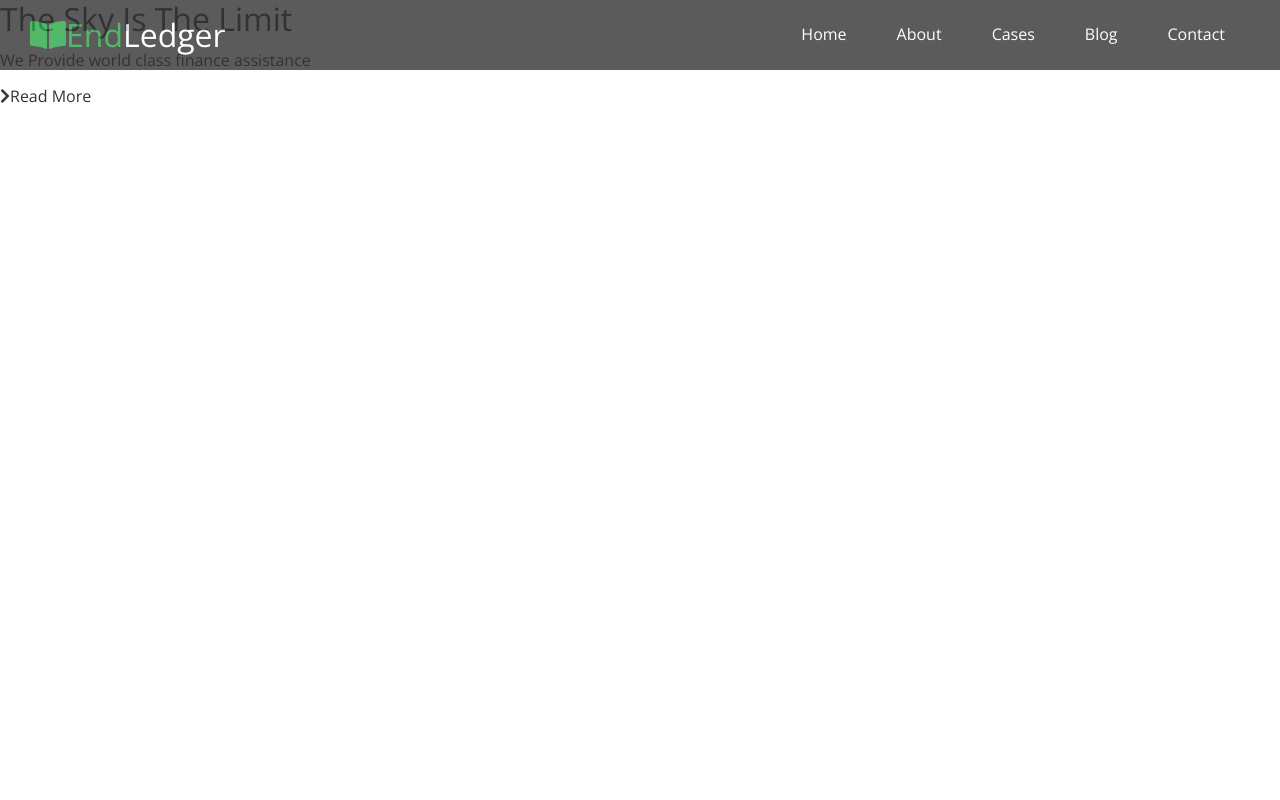
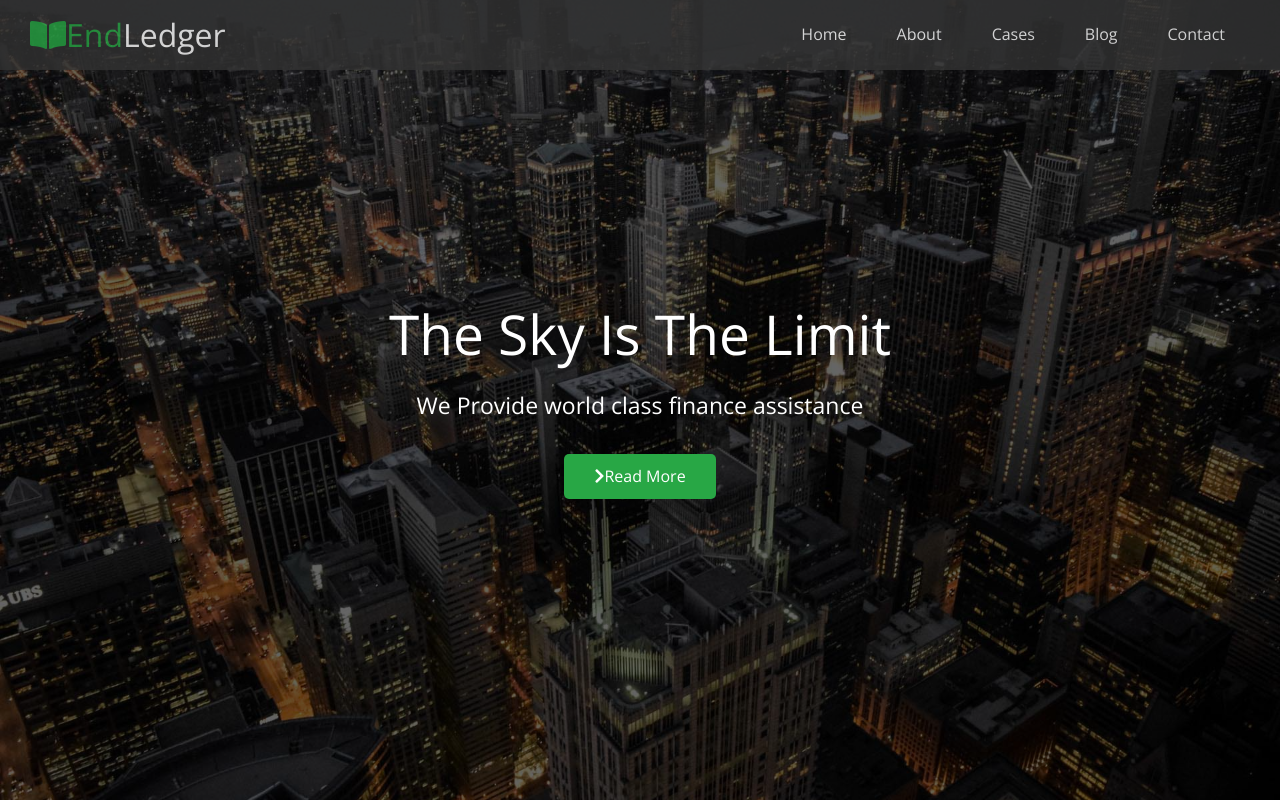
Before and after one commit to imrohit7604/EndLedger, a plain HTML site: page index.html in a window 1280 px wide. Drawn offline with nearby package versions, Linux system fonts and the light colour scheme.

Commit message:
Hero Section & Overlay Created

```diff
--- a/css/style.css
+++ b/css/style.css
@@ -69,3 +69,44 @@ img {
 .navbar .logo {
   font-weight: 400;
 }
+
+.hero {
+  background: url("../img/home/showcase.jpg") no-repeat center center/cover;
+  height: 100vh;
+  position: relative;
+  color: #fff;
+}
+
+.hero .content {
+  display: flex;
+  flex-direction: column;
+  align-items: center;
+  justify-content: center;
+  text-align: center;
+  height: 100%;
+  padding: 0 20px;
+}
+
+.hero .content h1 {
+  font-size: 55px;
+}
+
+.hero .content p {
+  font-size: 23px;
+  max-width: 600px;
+  margin: 20px 0 30px;
+}
+
+.hero::before {
+  content: "";
+  position: absolute;
+  top: 0;
+  left: 0;
+  width: 100%;
+  height: 100%;
+  background: rgba(0, 0, 0, 0.6);
+}
+
+.hero * {
+  z-index: 10;
+}
--- a/css/utilities.css
+++ b/css/utilities.css
@@ -6,3 +6,37 @@
 .text-secondary {
   color: #0284d0;
 }
+
+/* Button */
+
+.btn {
+  cursor: pointer;
+  display: inline-block;
+  padding: 10px 30px;
+  color: #fff;
+  background-color: #28a745;
+  border: none;
+  border-radius: 5px;
+}
+
+.btn:hover {
+  opacity: 0.9;
+}
+
+.btn-primary {
+  background: #28a745;
+  color: #fff;
+}
+
+.btn-secondary {
+  background: #28a4d0;
+  color: #fff;
+}
+.btn-dark {
+  background: #333;
+  color: #fff;
+}
+.btn-light {
+  background: #f4f4f4;
+  color: #fff;
+}
```
